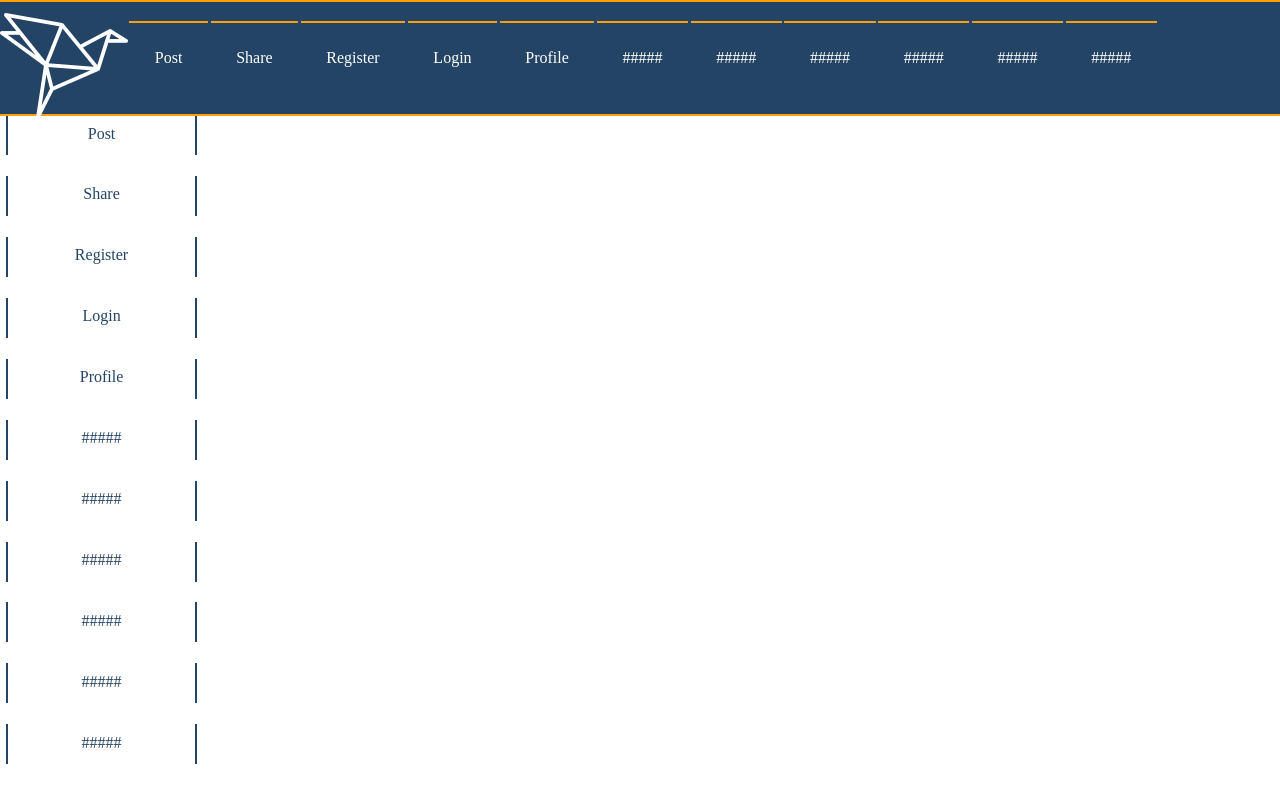
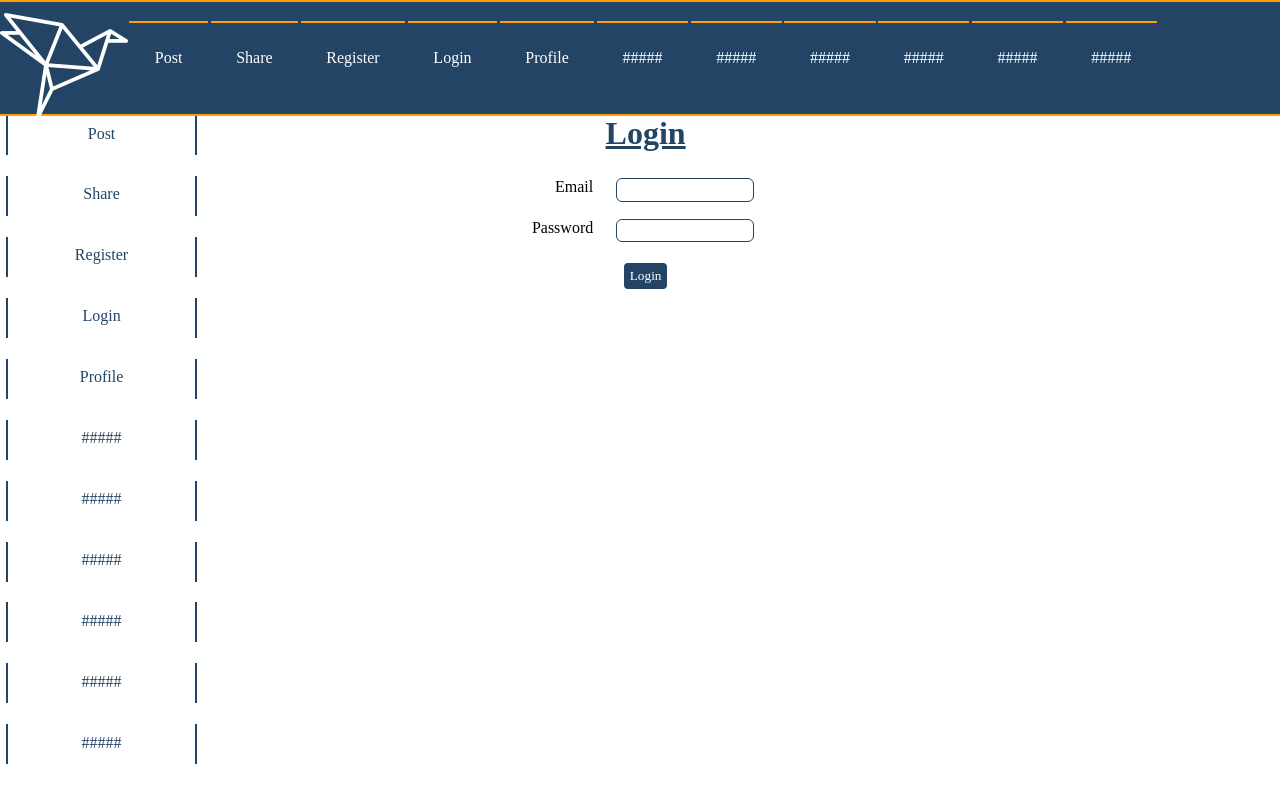
Before and after one commit to vinhhn3/tcd0301-react-origami, a React (Create React App) app: page /login in a window 1280 px wide. Shown: the top 800 px of the page. Built offline with nearby package versions, Linux system fonts and the light colour scheme.

Commit message:
Add Login page

```diff
--- a/src/components/layout/Home.js
+++ b/src/components/layout/Home.js
@@ -1,5 +1,6 @@
 import React from "react";
 import { Route, Switch } from "react-router-dom";
+import Login from "../../pages/Login";
 import Main from "../../pages/Main";
 import Register from "../../pages/Register";
 import Share from "../../pages/Share";
@@ -14,6 +15,7 @@
           <Route exact path="/" component={Main} />
           <Route exact path="/share" component={Share} />
           <Route exact path="/register" component={Register} />
+          <Route exact path="/login" component={Login} />
         </Switch>
       </div>
     </div>
--- a/src/components/linkItem/LinkItems.js
+++ b/src/components/linkItem/LinkItems.js
@@ -23,7 +23,7 @@
     {
       id: 4,
       title: "Login",
-      url: "",
+      url: "/login",
     },
     {
       id: 5,
--- /dev/null
+++ b/src/pages/Login.js
@@ -0,0 +1,24 @@
+import React from "react";
+
+const Login = () => {
+  return (
+    <div className="Login">
+      <h1>Login</h1>
+      <form>
+        <div className="form-control">
+          <label>Email</label>
+          <input type="email" />
+        </div>
+        <div className="form-control">
+          <label>Password</label>
+          <input type="password" />
+        </div>
+        <div className="form-control">
+          <button type="submit">Login</button>
+        </div>
+      </form>
+    </div>
+  );
+};
+
+export default Login;
```
